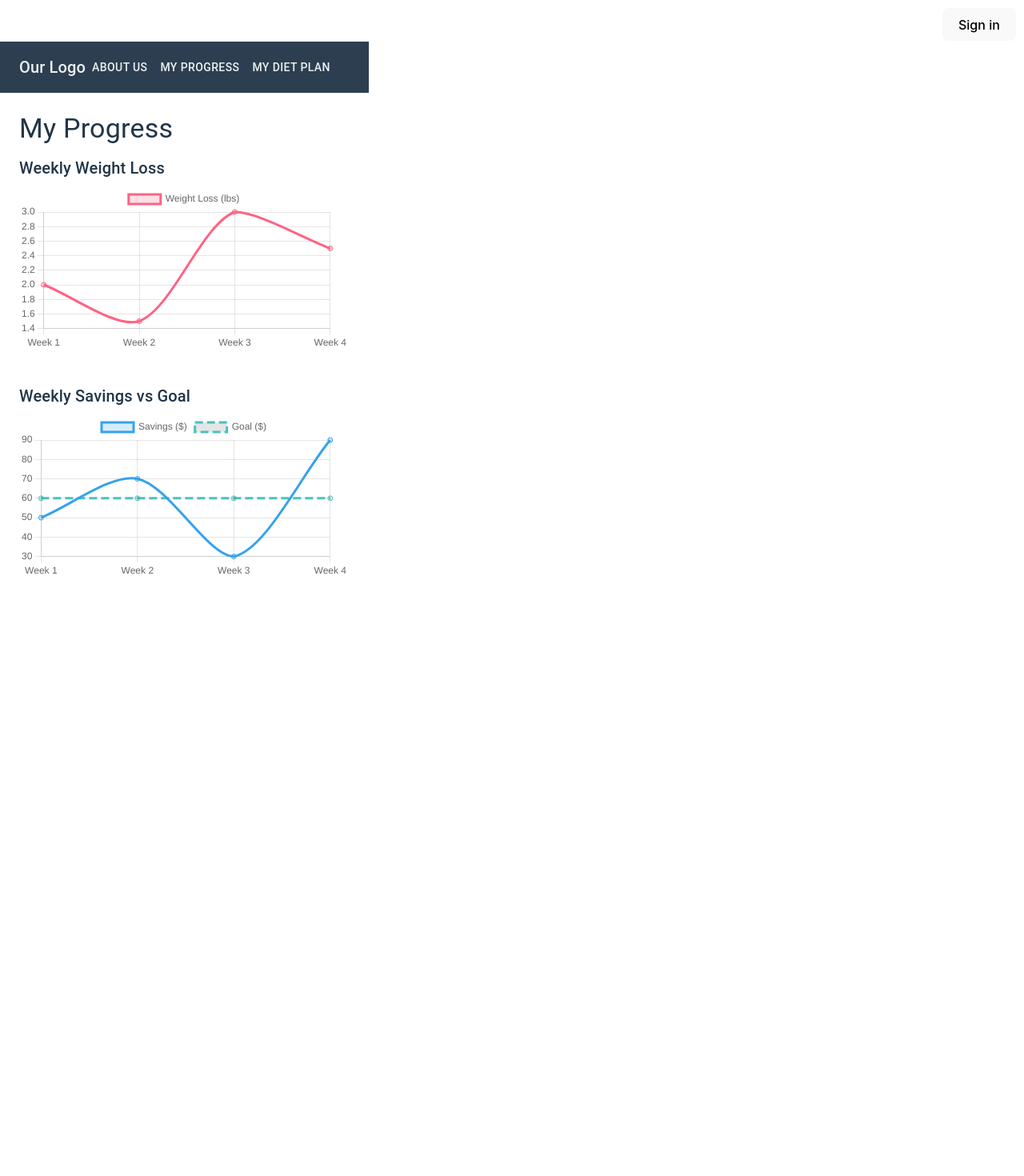
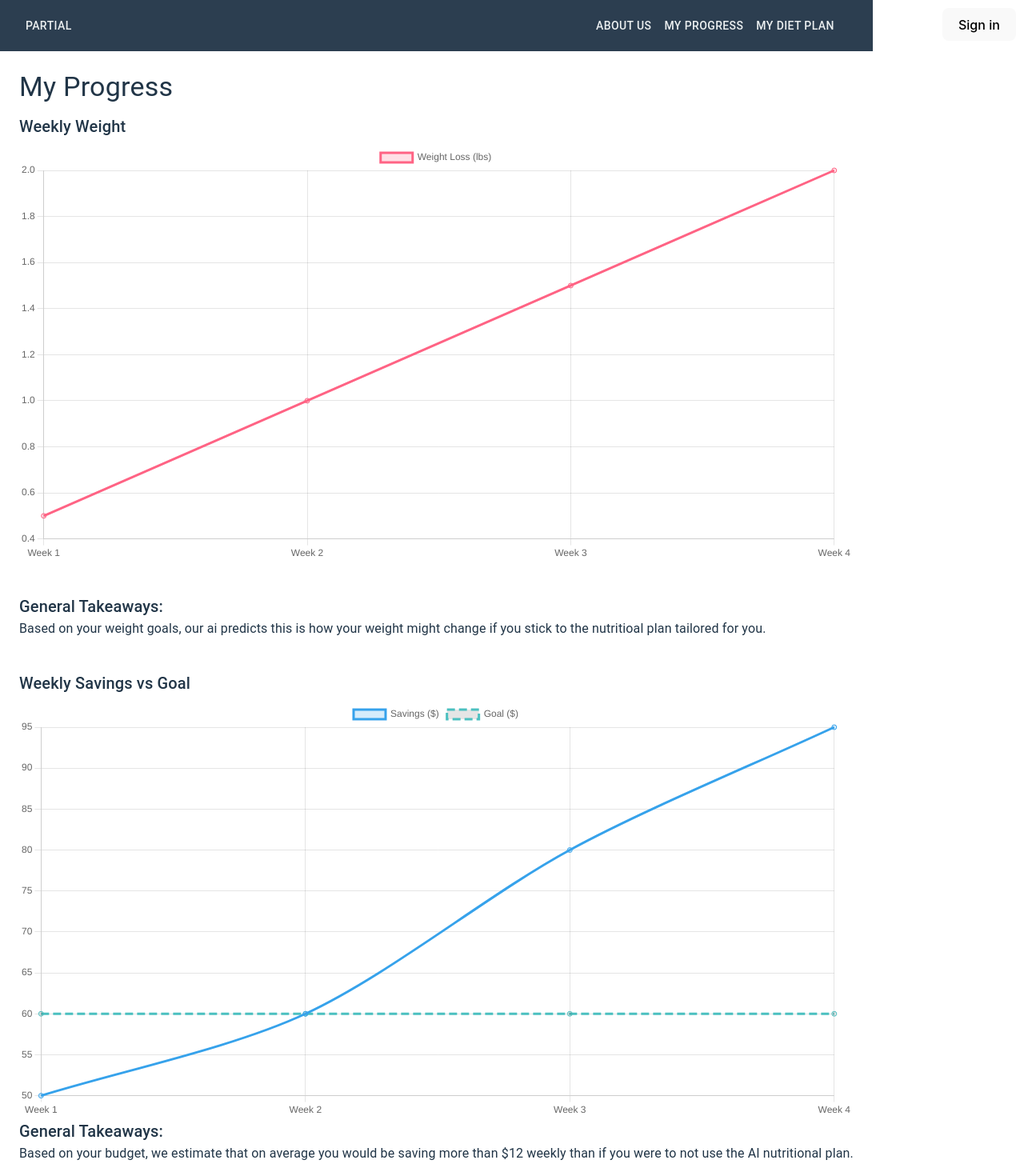
Before and after one commit to gus-droid/PARTIALJOBS, a React (Vite) app in the folder clerk-react/: page /progress in a window 1280 px wide. Shown: the top 1470 px of the page at 80% size. Before the commit the page ends 800 px from the top, so only its background shows below. Built offline with nearby package versions, Linux system fonts and the light colour scheme; no server answers; the HTML template or start-up script is replaced by a standard one.

Commit message:
Updated MyProgress

```diff
--- a/clerk-react/src/FormPage.tsx
+++ b/clerk-react/src/FormPage.tsx
@@ -76,7 +76,7 @@ const FormPage = () => {
             <AppBar position="static" elevation={0} sx={{ bgcolor: '#2c3e50' }}>
                 <Toolbar>
                     <Typography variant="h6" component="div" sx={{ flexGrow: 1, color: '#ecf0f1' }}>
-                    <Button color="inherit" href="/" sx={{ color: '#ecf0f1' }}>PartialJobs</Button>
+                    <Button color="inherit" href="/" sx={{ color: '#ecf0f1' }}>Partial</Button>
                     </Typography>
                     <Box sx={{ mr: 2 }}>
                         <Button color="inherit" component={Link} to="/about" sx={{ color: '#ecf0f1' }}>About Us</Button>
--- a/clerk-react/src/MyProgress.tsx
+++ b/clerk-react/src/MyProgress.tsx
@@ -26,12 +26,12 @@ ChartJS.register(
 
 const MyProgress: React.FC = () => {
   // Sample data for weekly weight loss and savings
-  const weightLossData = {
+  const weightData = {
     labels: ['Week 1', 'Week 2', 'Week 3', 'Week 4'],
     datasets: [
       {
         label: 'Weight Loss (lbs)',
-        data: [2, 1.5, 3, 2.5], // Example data points
+        data: [0.5, 1, 1.5, 2], // Example data points
         borderColor: 'rgba(255, 99, 132, 1)',
         backgroundColor: 'rgba(255, 99, 132, 0.2)',
         tension: 0.3,
@@ -45,7 +45,7 @@ const MyProgress: React.FC = () => {
     datasets: [
       {
         label: 'Savings ($)',
-        data: [50, 70, 30, 90], // Example data points
+        data: [50, 60, 80, 95], // Example data points
         borderColor: 'rgba(54, 162, 235, 1)',
         backgroundColor: 'rgba(54, 162, 235, 0.2)',
         tension: 0.3,
@@ -67,18 +67,12 @@ const MyProgress: React.FC = () => {
       <AppBar position="static" elevation={0} sx={{ bgcolor: '#2c3e50' }}>
                 <Toolbar>
                     <Typography variant="h6" component="div" sx={{ flexGrow: 1, color: '#ecf0f1' }}>
-            Our Logo
+                    <Button color="inherit" href="/" sx={{ color: '#ecf0f1' }}>Partial</Button>
                     </Typography>
                     <Box sx={{ mr: 2 }}>
-            <Button color="inherit" component={Link} to="/about" sx={{ color: '#ecf0f1' }}>
-              About Us
-            </Button>
-            <Button color="inherit" component={Link} to="/progress" sx={{ color: '#ecf0f1' }}>
-              My Progress
-            </Button>
-            <Button color="inherit" component={Link} to="/diet-plan" sx={{ color: '#ecf0f1' }}>
-              My Diet Plan
-            </Button>
+                        <Button color="inherit" component={Link} to="/about" sx={{ color: '#ecf0f1' }}>About Us</Button>
+                        <Button color="inherit" component={Link} to="/progress" sx={{ color: '#ecf0f1' }}>My Progress</Button>
+                        <Button color="inherit" component={Link} to="/diet-plan" sx={{ color: '#ecf0f1' }}>My Diet Plan</Button>
                     </Box>
                 </Toolbar>
             </AppBar>
@@ -89,12 +83,21 @@ const MyProgress: React.FC = () => {
           My Progress
         </Typography>
 
-        {/* Weight Loss Chart */}
+        {/* Weight Chart */}
         <Box sx={{ marginBottom: 5 }}>
           <Typography variant="h6" gutterBottom>
-            Weekly Weight Loss
+            Weekly Weight
           </Typography>
-          <Line data={weightLossData} />
+          <Line data={weightData} />
+        </Box>
+
+        <Box sx={{ marginBottom: 5 }}>
+          <Typography variant="h6" gutterBottom>
+            General Takeaways:
+            <Typography>
+              Based on your weight goals, our ai predicts this is how your weight might change if you stick to the nutritioal plan tailored for you.
+            </Typography>
+          </Typography>
         </Box>
 
         {/* Savings Chart */}
@@ -104,6 +107,18 @@ const MyProgress: React.FC = () => {
           </Typography>
           <Line data={savingsData} />
         </Box>
+
+        <Box sx={{ marginBottom: 5 }}>
+          <Typography variant="h6" gutterBottom>
+            General Takeaways:
+            <Typography>
+              Based on your budget, we estimate that on average you would be saving more than $12 weekly than if you were to not use the AI nutritional plan.
+            </Typography>
+          </Typography>
+        </Box>
+
+
+
       </Box>
     </>
   );
```
Lines whose indentation alone changed are shown as unchanged.
